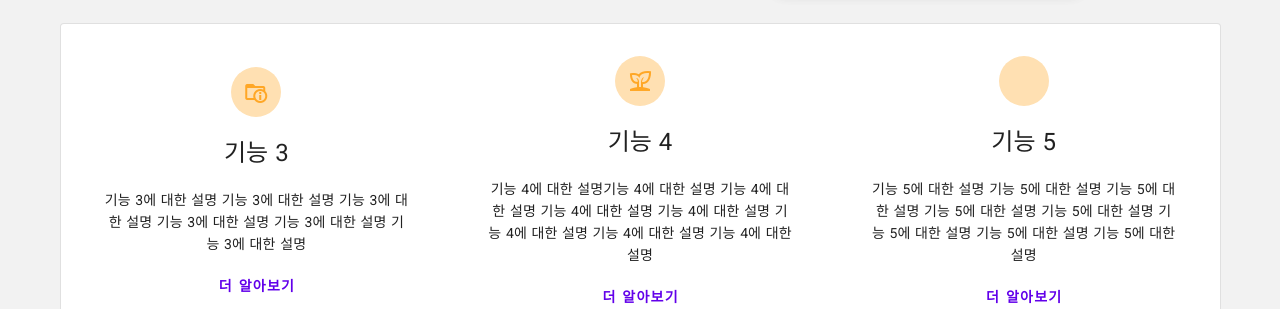
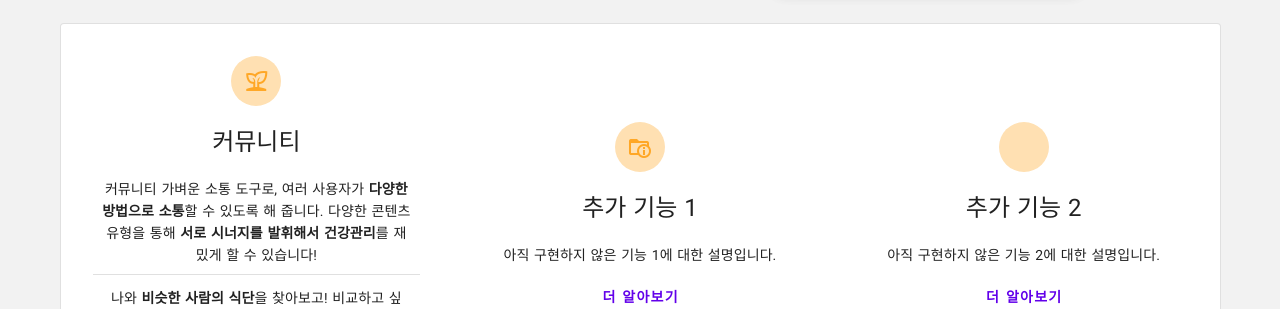
Before and after one commit to peterhyun1234/My_nutrition_mate, a Nuxt app in the folder front_end/: page / in a window 1280 px wide. Shown: the part 643-952 px from the top of the page. Built offline with nearby package versions, Linux system fonts and the light colour scheme.

Commit message:
add description about community

```diff
--- a/front_end/pages/index.vue
+++ b/front_end/pages/index.vue
@@ -183,18 +183,20 @@
                   >
                   <v-icon
                     color="#FFA726"
-                    > mdi-folder-information-outline</v-icon>
+                    >mdi-sprout-outline</v-icon>
                 </v-avatar>
                 <p class="headline text--primary ma-5">
-                  기능 3
+                  커뮤니티
                 </p>
+                <p class="subheading text--primary ma-2">
+                  커뮤니티 가벼운 소통 도구로, 여러 사용자가 <strong>다양한 방법으로 소통</strong>할 수 있도록 해 줍니다.
+                  다양한 콘텐츠 유형을 통해 <strong>서로 시너지를 발휘해서 건강관리</strong>를 재밌게 할 수 있습니다!
+                </p>
+                <v-divider></v-divider>
                 <p class="subheading text--primary ma-3">
-                  기능 3에 대한 설명
-                  기능 3에 대한 설명
-                  기능 3에 대한 설명
-                  기능 3에 대한 설명
-                  기능 3에 대한 설명
-                  기능 3에 대한 설명</p>
+                  나와 <strong>비슷한 사람의 식단</strong>을 찾아보고! 비교하고 싶다면?!
+                </p>
+
                 <v-btn
                   text
                   color="deep-purple accent-4"
@@ -214,19 +216,14 @@
                   >
                   <v-icon
                     color="#FFA726"
-                    >mdi-sprout-outline</v-icon>
+                    > mdi-folder-information-outline</v-icon>
                 </v-avatar>
                 <p class="headline text--primary ma-5">
-                  기능 4
+                  추가 기능 1
                 </p>
                 <p class="subheading text--primary ma-3">
-                  기능 4에 대한 설명기능 4에 대한 설명
-                  기능 4에 대한 설명
-                  기능 4에 대한 설명
-                  기능 4에 대한 설명
-                  기능 4에 대한 설명
-                  기능 4에 대한 설명
-                  기능 4에 대한 설명</p>
+                  아직 구현하지 않은 기능 1에 대한 설명입니다.
+                </p>
                 <v-btn
                   text
                   color="deep-purple accent-4"
@@ -249,17 +246,10 @@
                     >mdi-email-send-outline</v-icon>
                 </v-avatar>
                 <p class="headline text--primary ma-5">
-                  기능 5
+                  추가 기능 2
                 </p>
                 <p class="subheading text--primary ma-3">
-                  기능 5에 대한 설명
-                  기능 5에 대한 설명
-                  기능 5에 대한 설명
-                  기능 5에 대한 설명
-                  기능 5에 대한 설명
-                  기능 5에 대한 설명
-                  기능 5에 대한 설명
-                  기능 5에 대한 설명
+                  아직 구현하지 않은 기능 2에 대한 설명입니다.
                 </p>
                 <v-btn
                   text
--- a/front_end/pages/signin/index.vue
+++ b/front_end/pages/signin/index.vue
@@ -9,6 +9,7 @@
             <v-form
               ref="form"
               lazy-validation
+              style="text-align: center;"
             >
               <v-text-field
                 v-model="email"
@@ -39,23 +40,19 @@
               <v-btn
                 color="warning"
                 @click="signIn"
+                class="ma-4"
               >
                 로그인
               </v-btn>
+              <v-btn
+                color="success"
+                class="ma-4"
+                to="/signup"
+              >
+                회원가입
+              </v-btn>
             </v-form>
           </v-card>
-
-          <v-card>
-            asdasd
-          </v-card>
-        </v-col>
-      </v-row>
-      <v-row>
-        <v-col
-          class="my-2"
-          style="text-align: center;"
-        >
-        asdasd
         </v-col>
       </v-row>
     </v-container>
```
